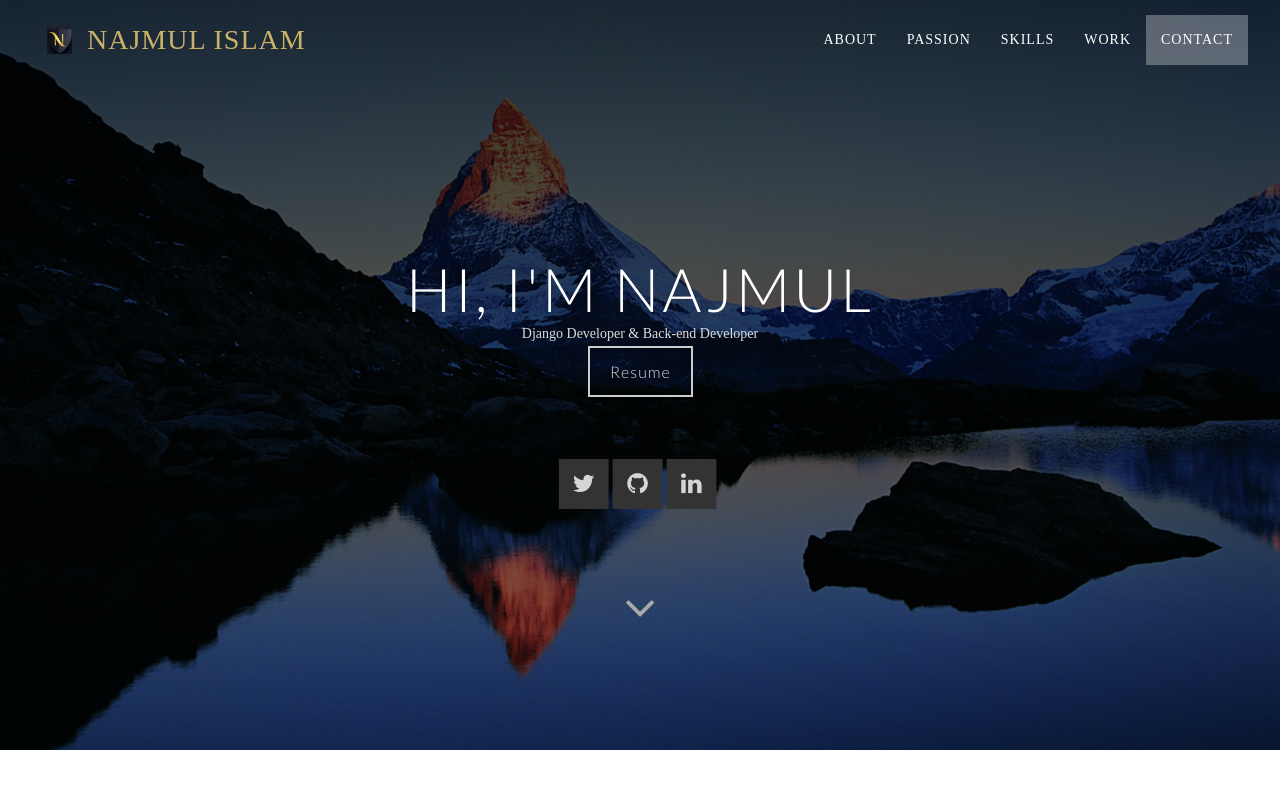
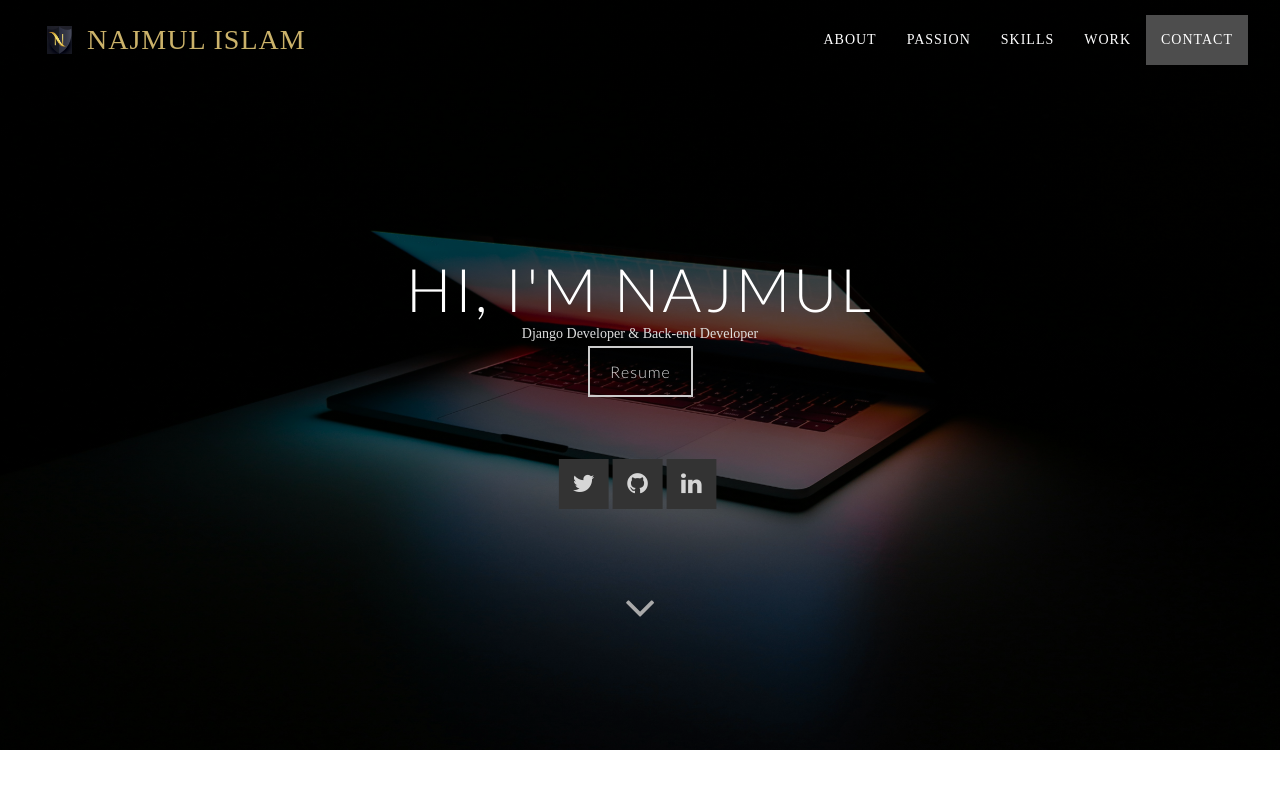
Before and after one commit to najmulislamnajim/portfolio, a plain HTML site: page index.html in a window 1280 px wide. Shown: the top 800 px of the page. Drawn offline with nearby package versions, Linux system fonts and the light colour scheme.

Commit message:
Update backgroung image

```diff
--- a/css/styles.css
+++ b/css/styles.css
@@ -486,7 +486,7 @@ a.active {
 /* ======= INTRODUCTION ======= */
 
 #intro {
-  background: url(../img/banner/mountain-dusk.jpg);
+  background: url(../img/banner/background.jpg);
   background-size: cover;
   background-position: center;
   background-attachment: fixed;
```
